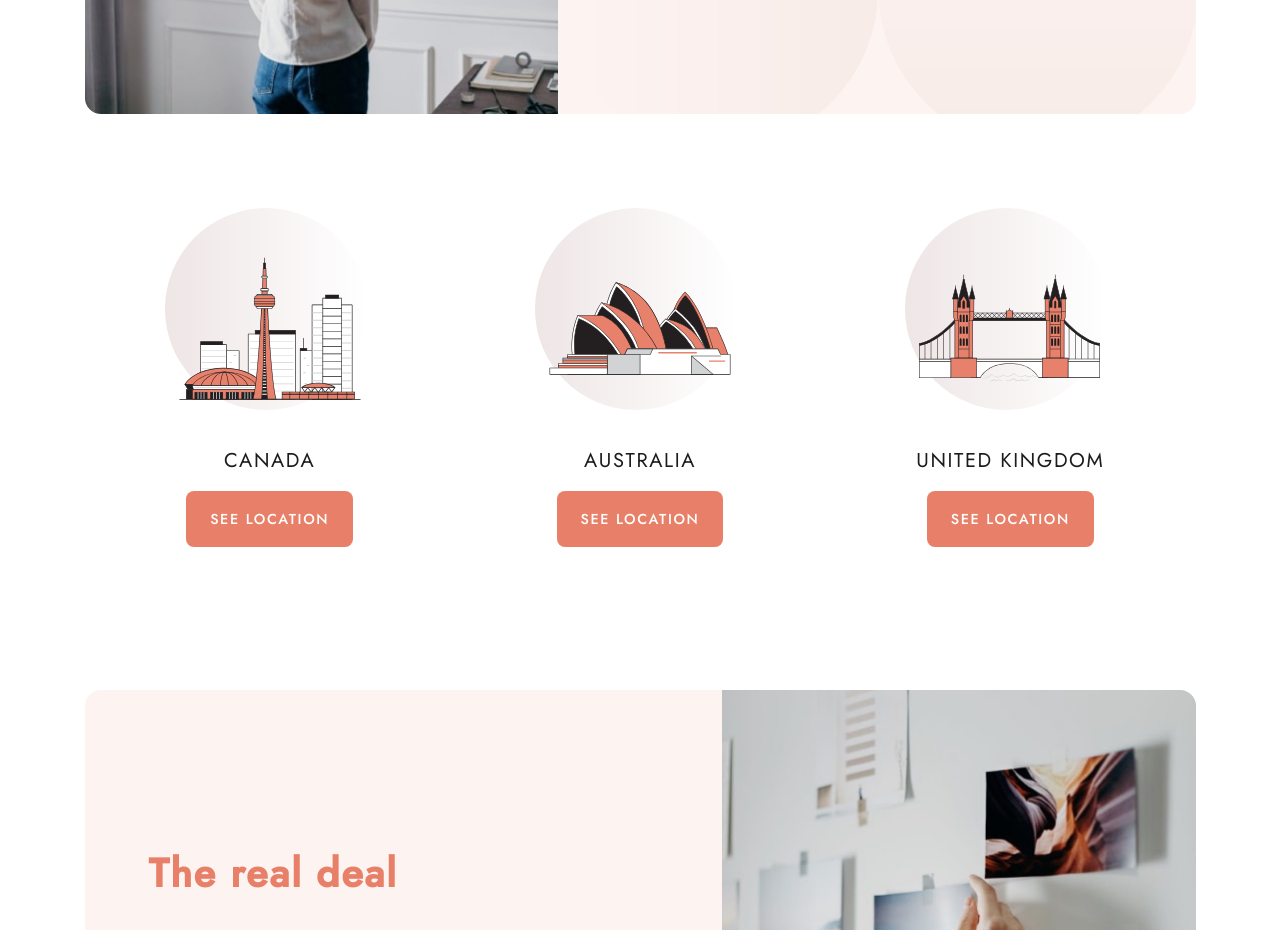
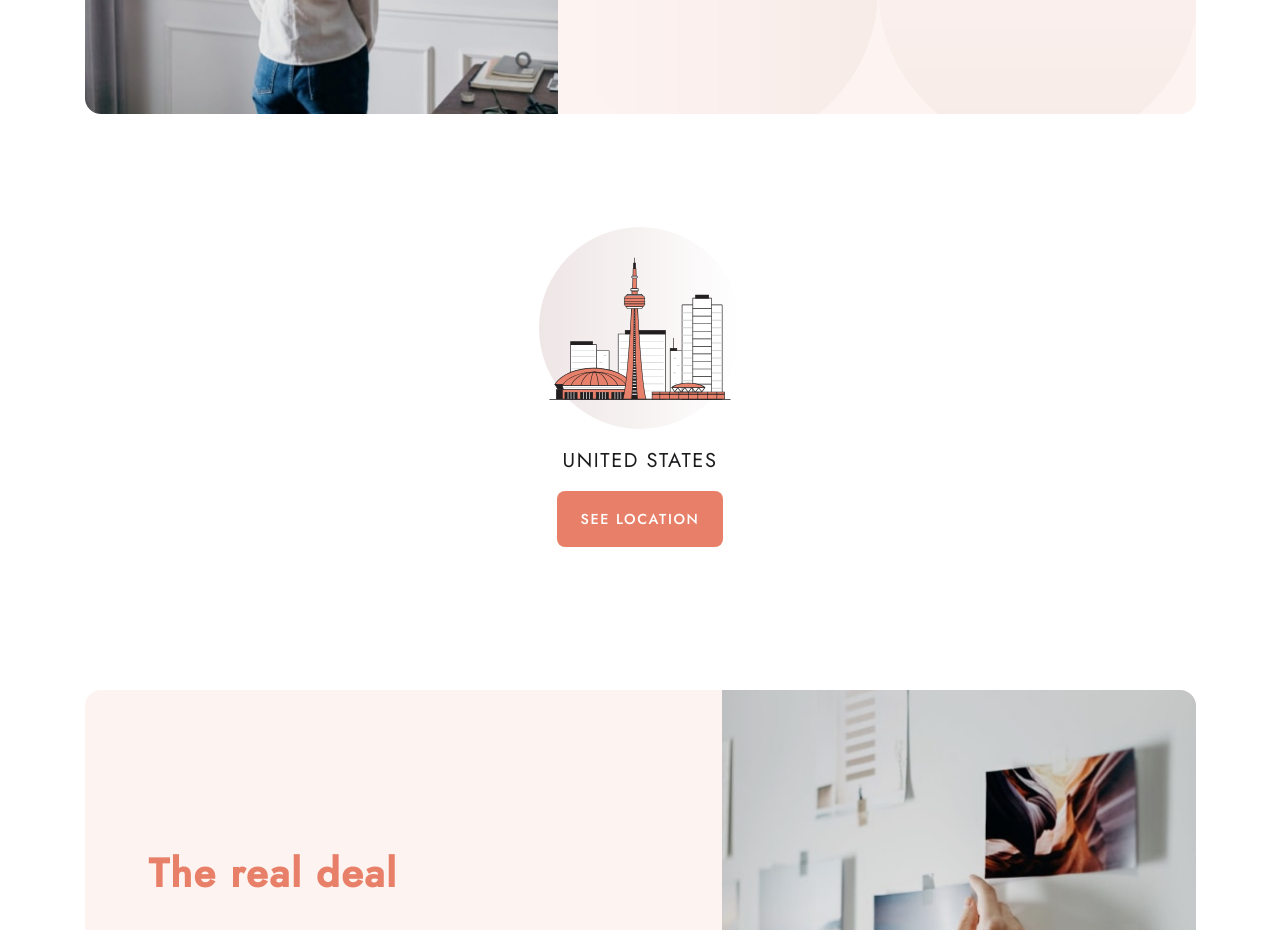
Before and after one commit to mydream1028/WEBSITE-THEME, a React (Create React App) app: page /about in a window 1280 px wide. Shown: the part 1160-2090 px from the top of the page. Built offline with nearby package versions, Linux system fonts and the light colour scheme; the HTML template or start-up script is replaced by a standard one.

Commit message:
fix: change location data and image style

```diff
--- a/src/components/Main/Location/LocationList/LocationListStyles.js
+++ b/src/components/Main/Location/LocationList/LocationListStyles.js
@@ -44,15 +44,16 @@ export const ListImageWrap = styled.div`
   justify-content: center;
   align-items: center;
   min-height: 15rem;
-  background-image: url(${bgCircle});
-  background-repeat: no-repeat;
-  background-position: 0rem 0rem;
 
   @media ${QUERIES.tablet} {
     background-position: 5rem 0rem;
   }
 `;
-export const ListImage = styled.img``;
+export const ListImage = styled.img`
+  background-image: url(${bgCircle});
+  background-repeat: no-repeat;
+  background-position: 0rem 0rem;
+`;
 export const ListName = styled.h3`
   margin-bottom: 2rem;
   text-transform: uppercase;
--- a/src/data/pages/Location/LocationData.js
+++ b/src/data/pages/Location/LocationData.js
@@ -1,84 +1,32 @@
 import CanadaImage from "../../../assets/images/shared/desktop/illustration-canada.svg";
-import AustraliaImage from "../../../assets/images/shared/desktop/illustration-australia.svg";
-import UkImage from "../../../assets/images/shared/desktop/illustration-united-kingdom.svg";
 
 export const locationListData = [
   {
-    country: "Canada",
+    country: "United States",
     image: CanadaImage,
-    label: "see our Canadian contact information",
-    anchorLink: "locations#canada",
-  },
-  {
-    country: "Australia",
-    image: AustraliaImage,
-    label: "see our Australian contact information",
-    anchorLink: "locations#australia",
-  },
-  {
-    country: "United Kingdom",
-    image: UkImage,
-    label: "see our United Kingdom contact information",
-    anchorLink: "locations#united-kingdom",
+    label: "see our United States contact information",
+    anchorLink: "locations#us",
   },
 ];
 
 export const locationData = {
-  canada: {
-    id: "canada",
-    country: "Canada",
+  us: {
+    id: "us",
+    country: "United States",
     image: CanadaImage,
     anchorLink: "",
     address: {
-      office: "Designo Central Office",
-      street: "3886 Wellington Street",
-      state: "Toronto, Ontario M9C 3J5",
+      office: "Nakamura Araki Central Office",
+      street: "7802 TIDWELL RD",
+      state: "Houston, Texas, 77028",
     },
     contact: {
       header: "Contact",
-      phone: "+1 253-863-8967",
-      mail: "contact@designo.co",
+      phone: "+1 856-549-1102",
+      mail: "NAKAMURAARAKI336@outlook.com",
     },
     map: {
-      src: "https://www.google.com/maps/embed?pb=!1m18!1m12!1m3!1d2887.1995586386342!2d-79.39672808476332!3d43.644016279121644!2m3!1f0!2f0!3f0!3m2!1i1024!2i768!4f13.1!3m3!1m2!1s0x882b34d9a0737d9f%3A0xbc1ae74f23fabf4e!2sWellington%20St%20W%2C%20Toronto%2C%20ON%2C%20Canada!5e0!3m2!1sen!2sng!4v1632567081005!5m2!1sen!2sng",
-    },
-  },
-  australia: {
-    id: "australia",
-    country: "Australia",
-    image: AustraliaImage,
-    anchorLink: "",
-    address: {
-      office: "Designo AU Office",
-      street: "19 Balonne Street",
-      state: "New South Wales 2443",
-    },
-    contact: {
-      header: "Contact",
-      phone: "(02) 6720 9092",
-      mail: "contact@designo.au",
-    },
-    map: {
-      src: "https://www.google.com/maps/embed?pb=!1m18!1m12!1m3!1d3443.758074760467!2d149.7860512148108!3d-30.329398481779528!2m3!1f0!2f0!3f0!3m2!1i1024!2i768!4f13.1!3m3!1m2!1s0x6ba73450a680702d%3A0x44a309bd6607346e!2s19%20Balonne%20St%2C%20Narrabri%20NSW%202390%2C%20Australia!5e0!3m2!1sen!2sng!4v1632571222666!5m2!1sen!2sng",
-    },
-  },
-  uk: {
-    id: "united-kingdom",
-    country: "United Kingdom",
-    image: UkImage,
-    anchorLink: "",
-    address: {
-      office: "Designo UK Office",
-      street: "13  Colorado Way",
-      state: "Rhyd-y-fro SA8 9GA",
-    },
-    contact: {
-      header: "Contact",
-      phone: "078 3115 1400",
-      mail: "contact@designo.uk",
-    },
-    map: {
-      src: "https://www.google.com/maps/embed?pb=!1m18!1m12!1m3!1d2503.202353138406!2d1.295836815530474!3d51.14161947957658!2m3!1f0!2f0!3f0!3m2!1i1024!2i768!4f13.1!3m3!1m2!1s0x47debac4c78f6955%3A0xc66f33ac4fefdd41!2s13%20Colorado%20Cl%2C%20Dover%20CT16%202AY%2C%20UK!5e0!3m2!1sen!2sng!4v1632573610841!5m2!1sen!2sng",
+      src: "https://www.google.com/maps/embed?pb=!1m18!1m12!1m3!1d3460.572102628555!2d-95.2869104!3d29.8477706!2m3!1f0!2f0!3f0!3m2!1i1024!2i768!4f13.1!3m3!1m2!1s0x8640ba6af8fcc29f%3A0x5cbb05e4120168b2!2s7802%20Tidwell%20Rd%2C%20Houston%2C%20TX%2077028%2C%20USA!5e0!3m2!1sen!2sru!4v1717208635477!5m2!1sen!2sru",
     },
   },
 };
--- a/src/pages/Locations.jsx
+++ b/src/pages/Locations.jsx
@@ -17,9 +17,7 @@ const Locations = ({ data }) => {
       </Helmet>
       <main>
         <HiddenHeader>Locate Our Offices</HiddenHeader>
-        <MapCard data={data.canada} />
-        <MapCard data={data.australia} reverse />
-        <MapCard data={data.uk} />
+        <MapCard data={data.us} />
         <CtaSection data={ctaData} />
       </main>
     </>
```
